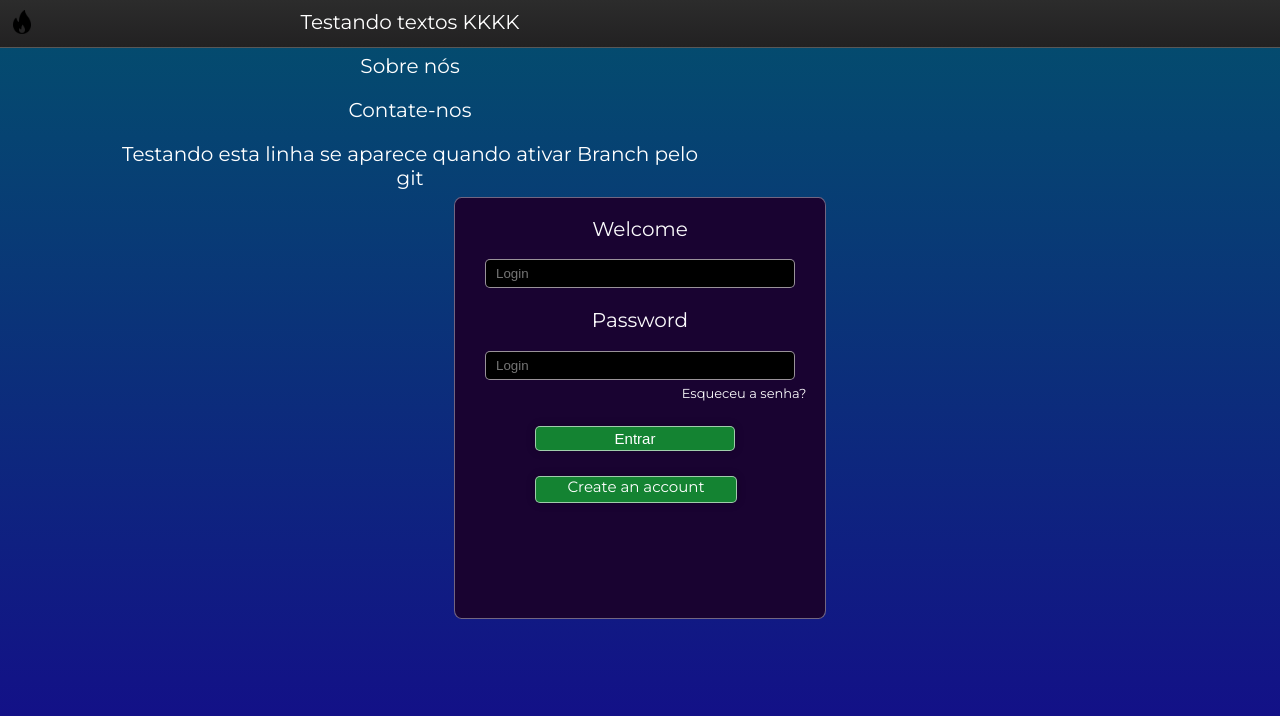
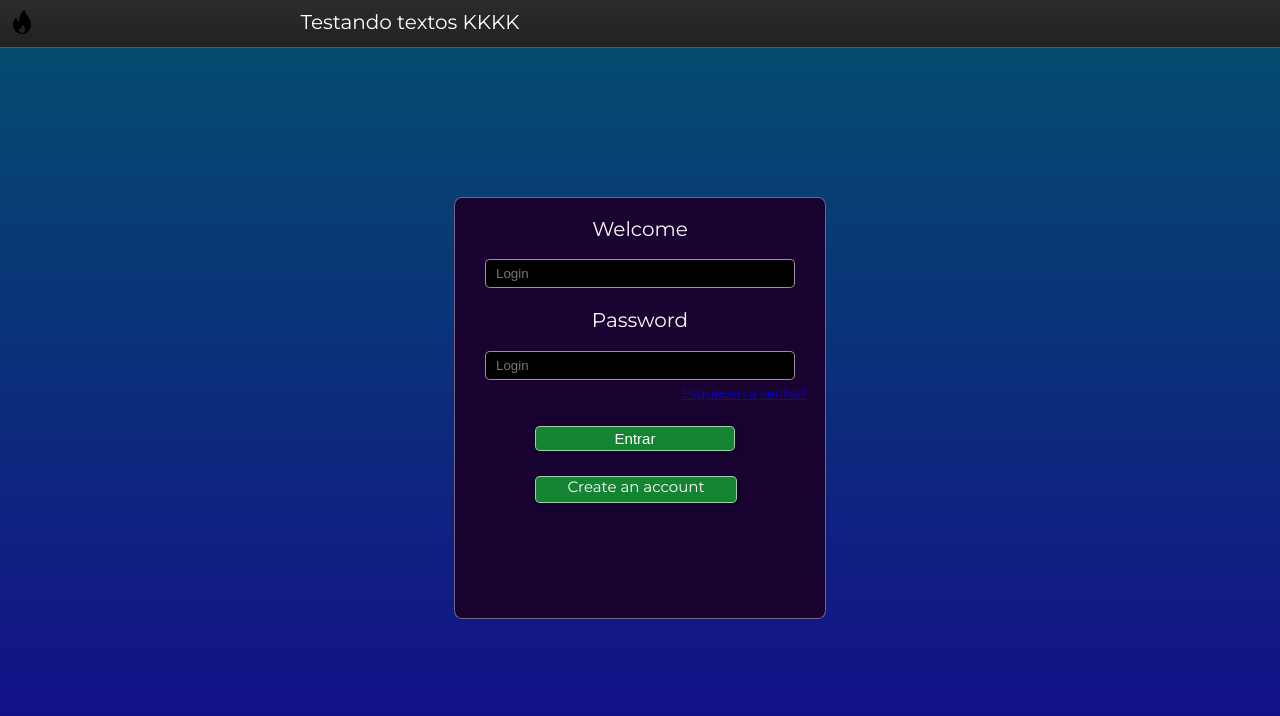
Before and after one commit to AlCarps/dev--, a website: page file.html in a window 1280 px wide. Drawn offline with Linux system fonts and the light colour scheme.

Commit message:
Commit final da noite

```diff
--- a/file.html
+++ b/file.html
@@ -17,9 +17,7 @@
         <div class="icon">
         <div class="textos"
            <p>Testando textos KKKK</p>
-           <p>Sobre nós</p>
-           <p>Contate-nos</p>
-           <p>Testando esta linha se aparece quando ativar Branch pelo git</p>
+
         </div></div>
     </div></header>
 
@@ -38,7 +36,7 @@
         <div class="password">Password</div>
         <input type="password" id="meuInput" name="meuInput" placeholder="Login">
 
-        <div class="esqueci">Esqueceu a senha?</div>
+        <div class="esqueci"><a href="https://github.com/">Esqueceu a senha?</a></div>
 
         <button class="botao">Entrar</button>
 
--- a/style.css
+++ b/style.css
@@ -211,13 +211,16 @@ body {
 
 
 .esqueci{
+
+    color: aqua;
     margin-top: -15px;
     text-align: right;
     font-size: 13px;
     margin-right:5%;
-    cursor: pointer;
+
 
 }
+
 
 .newAccount {
 
```
